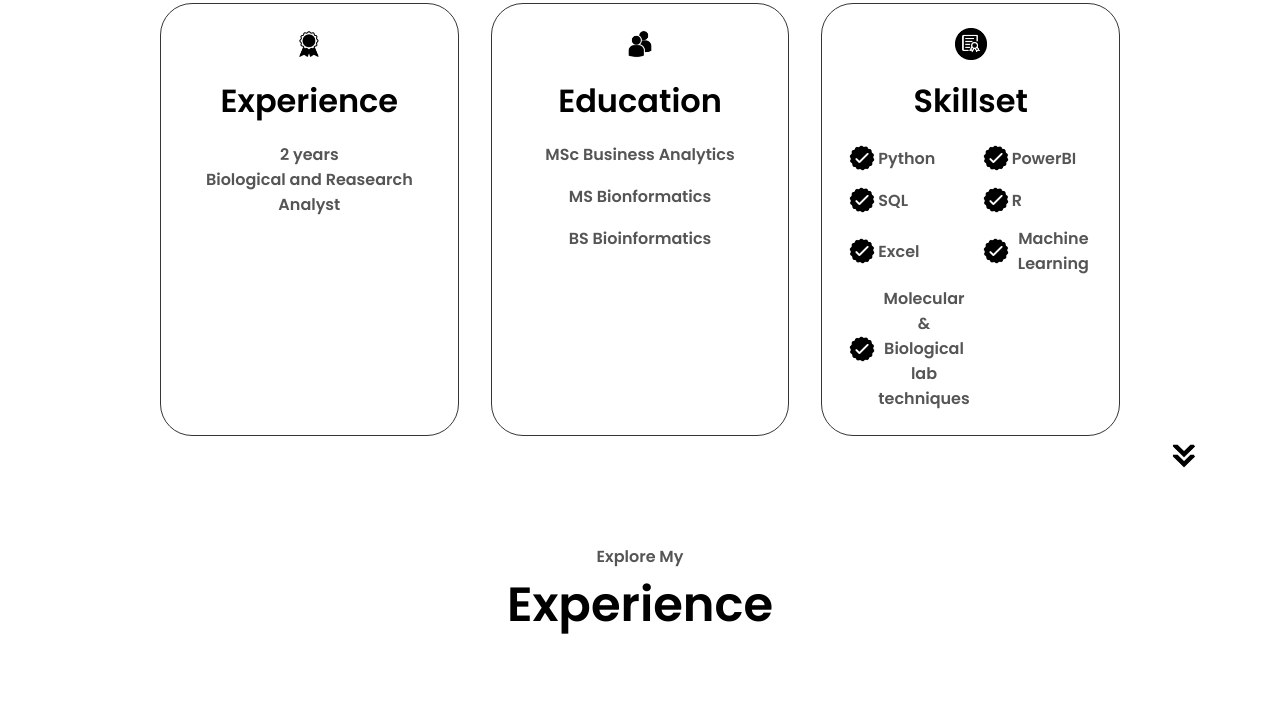
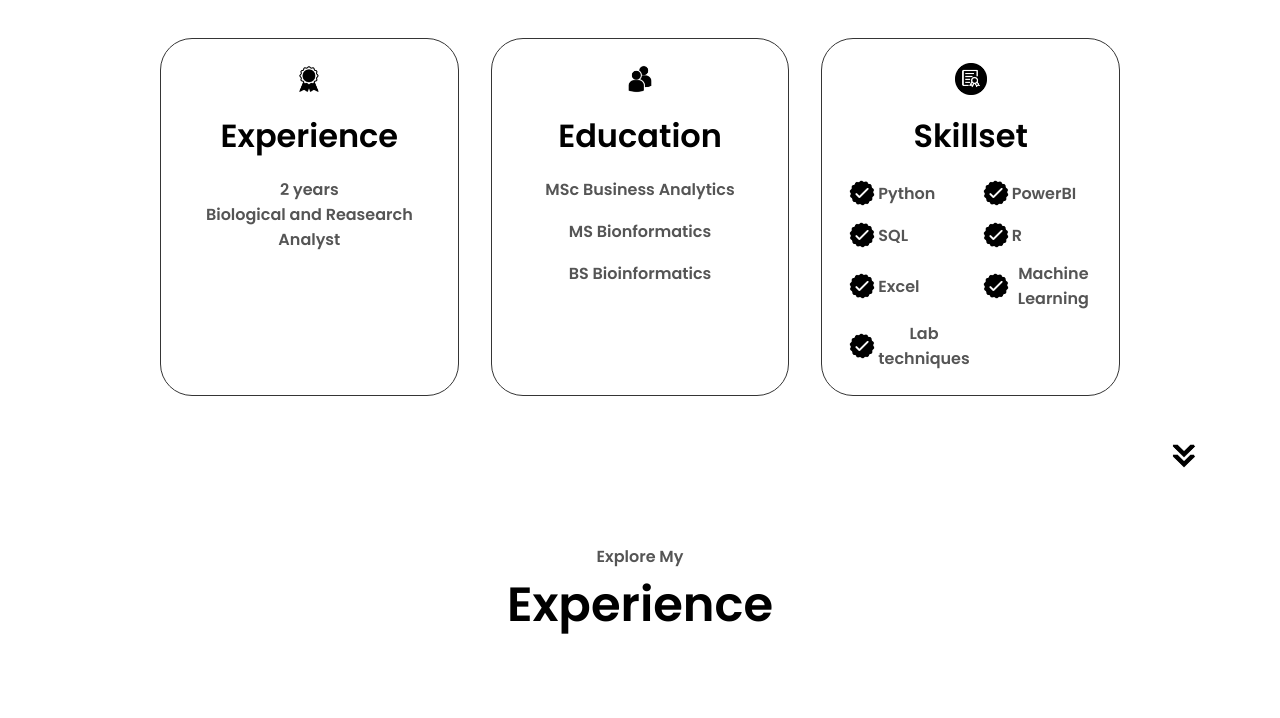
Before and after one commit to numan541/Portfolio, a plain HTML site: page index.html in a window 1280 px wide. Shown: the part 1202-1920 px from the top of the page. Drawn offline with Linux system fonts and the light colour scheme.

Commit message:
Update index.html

```diff
--- a/index.html
+++ b/index.html
@@ -110,7 +110,7 @@ excellence. I have the full right to work in UK.</p>
                             </div>
                             <div class="grid-item">
                                 <img src="./assets/checkmark.png" alt="Checkmark icon" class="about-icon"/>
-                                <p class="section__text__p1">Molecular & Biological lab techniques</p>
+                                <p class="section__text__p1">Lab techniques</p>
                             </div>
                         </div>
                     </div>
```
